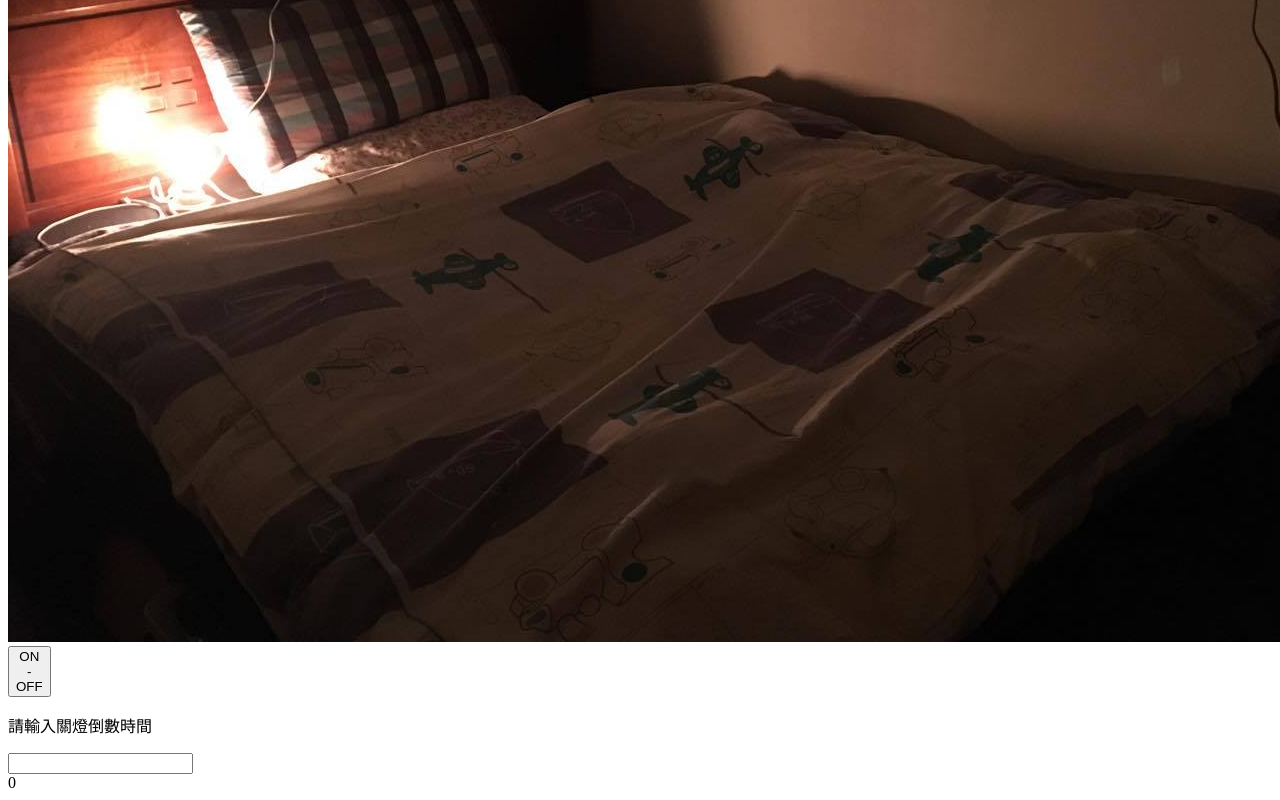
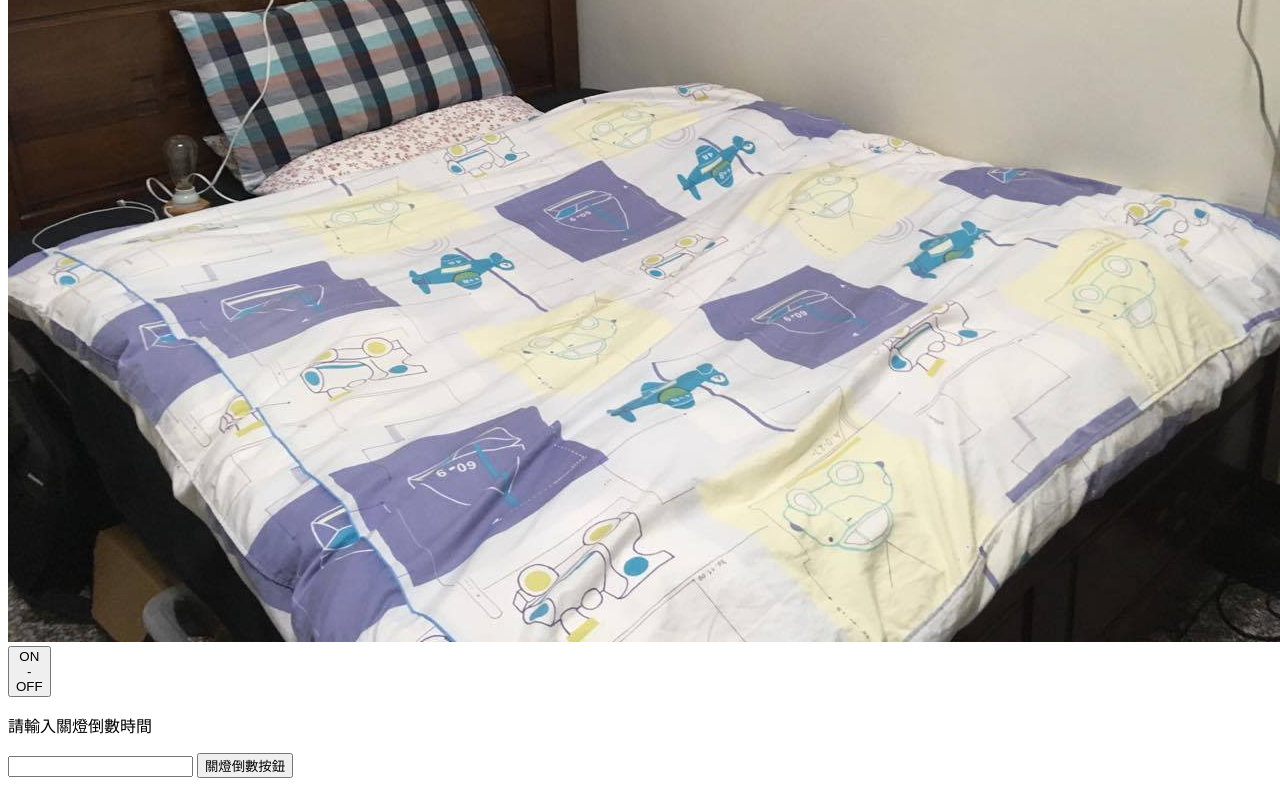
Before and after one commit to Jasper-Taiwan/AC_JS_toggleLight, a plain HTML site: page index.html in a window 1280 px wide. Shown: the part 366-1166 px from the top of the page. Drawn offline with Linux system fonts and the light colour scheme.

Commit message:
create input function for timer

```diff
--- a/index.html
+++ b/index.html
@@ -6,12 +6,13 @@
   <title>Document</title>
   <!-- HTML 語法寫在這 -->
   <img id="image" src="img/on.jpg">
-  <button class="button" onclick="toggleLight();">
+  <button class="button" onclick="toggleLight()">
     ON<br>-<br>OFF
   </button>
   <p>請輸入關燈倒數時間</p>
   <input type="text" id="input">
-  <div class="div" id="timer">5</div>
+  <button id="button2" onclick="countDownButton()">關燈倒數按鈕</button>
+  <div class="div" id="timer"></div>
 </head>
 
 <body>
@@ -19,6 +20,7 @@
   // JavaScript 寫在這
   var state = true;
 
+  //開關燈按鈕
   function toggleLight() {
     var image = document.getElementById("image");
     state = !state;
@@ -26,8 +28,18 @@
   }
 
 
-  var timeLeft = 5;
+  //倒數時間函數
 
+  function countDownButton() {
+    //倒數時間
+    var timeLeft = document.getElementById("input").value;
+
+    if (isNaN(timeLeft)){
+      alert("Not a number");
+      return;
+    }
+
+    //倒數計時器
     function countDownTimer() {
       timeLeft = timeLeft - 1;
 
@@ -39,9 +51,10 @@
 
       document.getElementById("timer").innerHTML = timeLeft;
     }
+    var t = setInterval(countDownTimer, 1000);
+  }
+  </script>
 
-  var t = setInterval(countDownTimer, 1000);
-  </script>
 </body>
 
 </html>
```
Lines whose indentation alone changed are shown as unchanged.
